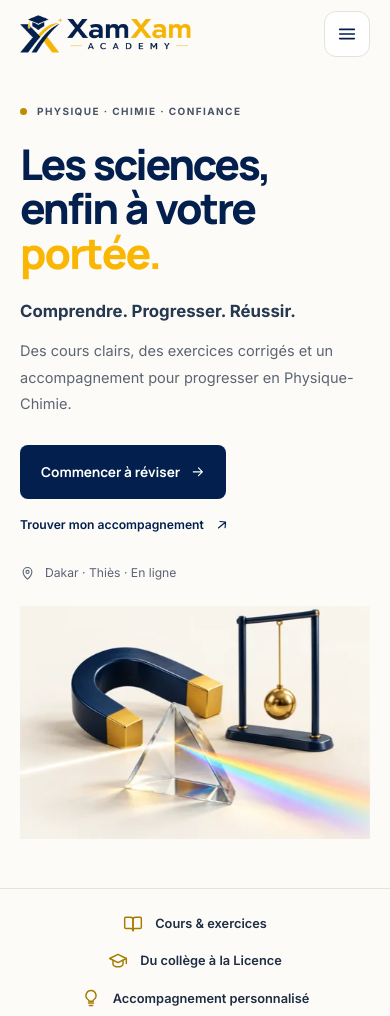
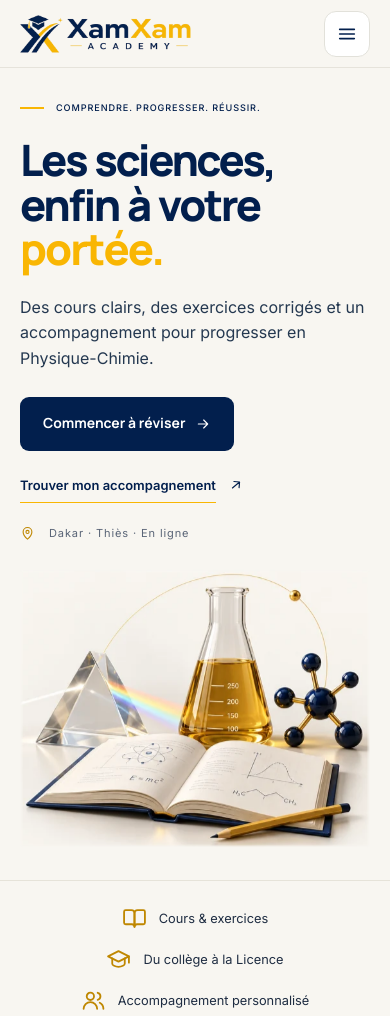
Before and after one commit to afrigerance-commits/Xam-Xam-Academy-website, an Astro site: page / in a window 390 px wide. Shown: the top 1016 px of the page. Built offline with nearby package versions, Linux system fonts and the light colour scheme; Astro itself is replaced by a stand-in of ours.

Commit message:
Match homepage to supplied scientific hero reference

```diff
--- a/public/assets/css/premium.css
+++ b/public/assets/css/premium.css
@@ -1063,3 +1063,284 @@
     transform: none;
   }
 }
+
+/* Homepage proportions and exact scientific artwork from the supplied reference. */
+.premium-hero {
+  background: #f8f6f1;
+  padding: 148px 0 44px;
+}
+.site-header::before {
+  background: rgba(248, 246, 241, 0.96);
+}
+.site-header {
+  border-bottom: 1px solid #e6e3db;
+}
+.premium-hero__grid {
+  grid-template-columns: 1.04fr 1fr;
+  gap: 0;
+}
+.premium-hero__content {
+  padding-right: 4px;
+}
+.premium-label {
+  text-transform: uppercase;
+  letter-spacing: 0.19em;
+  font-size: 0.72rem;
+  color: #021f4d;
+  font-weight: 500;
+  gap: 18px;
+}
+.premium-label > span {
+  width: 44px;
+  height: 2px;
+  border-radius: 0;
+  background: #f9b603;
+  flex-shrink: 0;
+}
+.premium-title {
+  font-size: clamp(3rem, 5.8vw, 6rem);
+  line-height: 1.03;
+  letter-spacing: -0.055em;
+  margin: 24px 0 26px;
+}
+.premium-description {
+  font-size: 1.05rem;
+  line-height: 1.6;
+  color: #243850;
+  max-width: 540px;
+}
+.premium-actions {
+  gap: 26px;
+  margin: 28px 0;
+}
+.premium-actions .btn {
+  padding: 17px 22px;
+  font-size: 0.92rem;
+  border-radius: 9px;
+}
+.premium-text-link {
+  font-size: 0.88rem;
+  gap: 12px;
+}
+.premium-text-link::after {
+  content: "";
+  position: absolute;
+  left: 0;
+  bottom: -7px;
+  right: 28px;
+  height: 1px;
+  background: #f9b603;
+}
+.premium-text-link {
+  position: relative;
+}
+.premium-location {
+  letter-spacing: 0.12em;
+  font-size: 0.76rem;
+  gap: 14px;
+}
+.premium-location .icon {
+  color: #bf8700;
+}
+.premium-visual {
+  align-self: center;
+  width: calc(100% + 80px);
+  margin-left: -24px;
+}
+.hero-science {
+  aspect-ratio: 907 / 720;
+}
+.hero-reference-scene {
+  position: relative;
+  width: 100%;
+  height: 100%;
+  overflow: hidden;
+  isolation: isolate;
+  mix-blend-mode: multiply;
+}
+.hero-reference-scene img {
+  position: absolute;
+  width: 184.34399%;
+  height: 130.69444%;
+  max-width: none;
+  left: -84.34399%;
+  top: -13.88889%;
+  object-fit: fill;
+}
+.premium-band {
+  background: #f8f6f1;
+  padding: 25px 0;
+}
+.premium-band span {
+  font-size: 0.83rem;
+  font-weight: 400;
+  letter-spacing: 0.06em;
+}
+.premium-band .icon {
+  width: 25px;
+  height: 25px;
+  color: #bf8700;
+}
+@media (min-width: 1672px) {
+  .premium-hero__grid {
+    max-width: 1440px;
+  }
+  .premium-visual {
+    width: calc(100% + 60px);
+  }
+}
+@media (min-width: 768px) and (max-width: 1239px) {
+  .premium-hero {
+    padding-top: 130px;
+  }
+  .premium-label {
+    font-size: 0.6rem;
+    letter-spacing: 0.1em;
+    gap: 10px;
+  }
+  .premium-label > span {
+    width: 26px;
+  }
+  .premium-title {
+    font-size: clamp(3rem, 5.8vw, 4.5rem);
+  }
+  .premium-description {
+    font-size: 0.95rem;
+    max-width: 95%;
+  }
+  .premium-visual {
+    width: calc(100% + 20px);
+    margin-left: 0;
+  }
+  .premium-band span {
+    font-size: 0.68rem;
+    letter-spacing: 0;
+  }
+}
+@media (max-width: 767px) {
+  .premium-hero {
+    padding: calc(var(--header-h) + 32px) 0 32px;
+  }
+  .premium-hero__grid {
+    grid-template-columns: 1fr;
+    gap: 28px;
+  }
+  .premium-hero__content {
+    padding: 0;
+  }
+  .premium-label {
+    font-size: 0.57rem;
+    letter-spacing: 0.1em;
+    gap: 12px;
+  }
+  .premium-label > span {
+    width: 24px;
+  }
+  .premium-title {
+    font-size: clamp(2.7rem, 11.1vw, 4.8rem);
+    margin: 23px 0;
+  }
+  .premium-description {
+    font-size: 1rem;
+    max-width: 100%;
+  }
+  .premium-actions {
+    gap: 24px;
+    margin: 25px 0 28px;
+  }
+  .premium-actions .btn {
+    font-size: 0.87rem;
+  }
+  .premium-text-link {
+    font-size: 0.81rem;
+  }
+  .premium-location {
+    font-size: 0.69rem;
+    letter-spacing: 0.08em;
+  }
+  .premium-visual {
+    width: 100%;
+    margin: 0;
+  }
+  .premium-band span {
+    font-size: 0.8rem;
+    letter-spacing: 0;
+  }
+}
+@media (hover: hover) and (pointer: fine) {
+  .hero-reference-scene {
+    transition: transform 250ms var(--ease);
+  }
+  .premium-visual:hover .hero-reference-scene {
+    transform: translateY(-3px);
+  }
+}
+@media (prefers-reduced-motion: reduce) {
+  .hero-reference-scene {
+    transition: none;
+    transform: none !important;
+  }
+}
+.premium-title {
+  font-size: clamp(3rem, 6.4vw, 6.75rem);
+}
+.hero-reference-scene {
+  mask-image:
+    linear-gradient(to right, transparent, #000 1%, #000 99%, transparent),
+    linear-gradient(to bottom, transparent, #000 1%, #000 99%, transparent);
+  mask-composite: intersect;
+}
+@media (min-width: 1600px) {
+  .premium-hero .container,
+  .premium-band .container,
+  .header__inner {
+    --container: 1440px;
+  }
+  .premium-visual {
+    width: calc(100% + 140px);
+    margin-left: -55px;
+  }
+  .premium-hero {
+    padding-top: 174px;
+  }
+  .premium-description {
+    font-size: 1.15rem;
+    max-width: 620px;
+  }
+  .premium-actions .btn {
+    font-size: 1rem;
+    padding: 18px 25px;
+  }
+  .premium-text-link {
+    font-size: 1rem;
+  }
+  .premium-label {
+    font-size: 0.8rem;
+  }
+}
+@media (min-width: 768px) and (max-width: 1239px) {
+  .premium-title {
+    font-size: clamp(3rem, 5.8vw, 4.5rem);
+  }
+}
+@media (max-width: 767px) {
+  .premium-title {
+    font-size: clamp(2.7rem, 11.1vw, 4.8rem);
+  }
+}
+@media (min-width: 1600px) {
+  .premium-hero {
+    padding-top: 116px;
+  }
+  .premium-hero__content {
+    position: relative;
+    top: 26px;
+  }
+  .premium-title {
+    line-height: 0.98;
+    margin-bottom: 20px;
+  }
+  .premium-label {
+    font-size: 0.88rem;
+  }
+}
--- /dev/null
+++ b/src/components/ScienceHero.astro
@@ -0,0 +1,12 @@
+<!--
+  The reference is framed to its scientific scene only (765,100)-(1672,820).
+  Its navigation, heading, buttons and footer are outside this viewport.
+  Keeping the crop in CSS preserves the exact provided artwork without regeneration.
+-->
+<div class="hero-reference-scene">
+  <img src="/assets/img/illustrations/hero-reference-1672.webp"
+    srcset="/assets/img/illustrations/hero-reference-1004.webp 1004w, /assets/img/illustrations/hero-reference-1672.webp 1672w"
+    sizes="(min-width: 1240px) 1450px, (min-width: 768px) 100vw, 185vw"
+    width="1672" height="941" fetchpriority="high" loading="eager" decoding="async"
+    alt="Livre de sciences ouvert, prisme lumineux, verrerie dorée et modèle moléculaire bleu" />
+</div>
--- a/src/pages/index.astro
+++ b/src/pages/index.astro
@@ -4,6 +4,7 @@
    Les textes se modifient directement dans le HTML ci-dessous.
    ===================================================================== */
 import BaseLayout from '../layouts/BaseLayout.astro';
+import ScienceHero from '../components/ScienceHero.astro';
 import Illustration from '../components/Illustration.astro';
 import DerniersAjouts from '../components/DerniersAjouts.astro';
 import { YOUTUBE_URL } from '../lib/constantes';
@@ -40,9 +41,8 @@ const jsonLd = {
   <section class="premium-hero" id="accueil" aria-labelledby="hero-title">
     <div class="container premium-hero__grid">
       <div class="premium-hero__content">
-        <p class="premium-label rise"><span></span> PHYSIQUE · CHIMIE · CONFIANCE</p>
+        <p class="premium-label rise"><span></span> Comprendre. Progresser. Réussir.</p>
         <h1 class="premium-title rise" id="hero-title" data-delay="1">Les sciences,<br>enfin à votre<br><em>portée.</em></h1>
-        <p class="premium-lead rise" data-delay="2">Comprendre. Progresser. Réussir.</p>
         <p class="premium-description rise" data-delay="2">Des cours clairs, des exercices corrigés et un accompagnement pour progresser en Physique-Chimie.</p>
         <div class="premium-actions rise" data-delay="3">
           <a class="btn btn--primary btn--lg" href="/ressources/">Commencer à réviser <svg class="icon" aria-hidden="true"><use href="#i-arrow-right"/></svg></a>
@@ -51,11 +51,11 @@ const jsonLd = {
         <div class="premium-location rise" data-delay="4"><svg class="icon" aria-hidden="true"><use href="#i-pin"/></svg> Dakar · Thiès · En ligne</div>
       </div>
       <div class="premium-visual rise" data-delay="2">
-        <div class="hero-science"><Illustration name="physics" alt="Prisme décomposant la lumière, aimant et pendule doré" priority /></div>
+        <div class="hero-science"><ScienceHero /></div>
       </div>
     </div>
   </section>
-  <div class="premium-band"><div class="container"><span><svg class="icon" aria-hidden="true"><use href="#i-book"/></svg>Cours &amp; exercices</span><span><svg class="icon" aria-hidden="true"><use href="#i-cap"/></svg>Du collège à la Licence</span><span><svg class="icon" aria-hidden="true"><use href="#i-bulb"/></svg>Accompagnement personnalisé</span></div></div>
+  <div class="premium-band"><div class="container"><span><svg class="icon" aria-hidden="true"><use href="#i-book"/></svg>Cours &amp; exercices</span><span><svg class="icon" aria-hidden="true"><use href="#i-cap"/></svg>Du collège à la Licence</span><span><svg class="icon" aria-hidden="true"><use href="#i-users"/></svg>Accompagnement personnalisé</span></div></div>
 
   <!-- =================================================================
        NOS COURS
@@ -69,7 +69,7 @@ const jsonLd = {
       </div>
 
       <div class="grid grid--3">
-        <article class="card service reveal"><div class="service-photo"><img src="/assets/img/premium-study-640.webp" alt="" width="640" height="427" loading="lazy" decoding="async"><span>01 / À DOMICILE</span></div>
+        <article class="card service reveal"><div class="service-photo service-photo--illustrated"><Illustration name="physics" /><span>01 / À DOMICILE</span></div>
           <span class="icon-badge"><svg class="icon" aria-hidden="true"><use href="#i-home"/></svg></span>
           <h3 class="card__title">Cours à domicile</h3>
           <p class="card__text">Accompagnement personnalisé, reprise du cours, exercices et méthodologie directement avec l’élève.</p>
```
Also changed, not shown: docs/hero-reference/qa.json (added, +105 -0 lines), docs/hero-reference/desktop.webp (added), docs/hero-reference/mobile.webp (added), docs/hero-reference/reference.webp (added), docs/hero-reference/small-mobile.webp (added), docs/hero-reference/tablet.webp (added), public/assets/img/illustrations/hero-reference-1004.webp (added), public/assets/img/illustrations/hero-reference-1672.webp (added).
